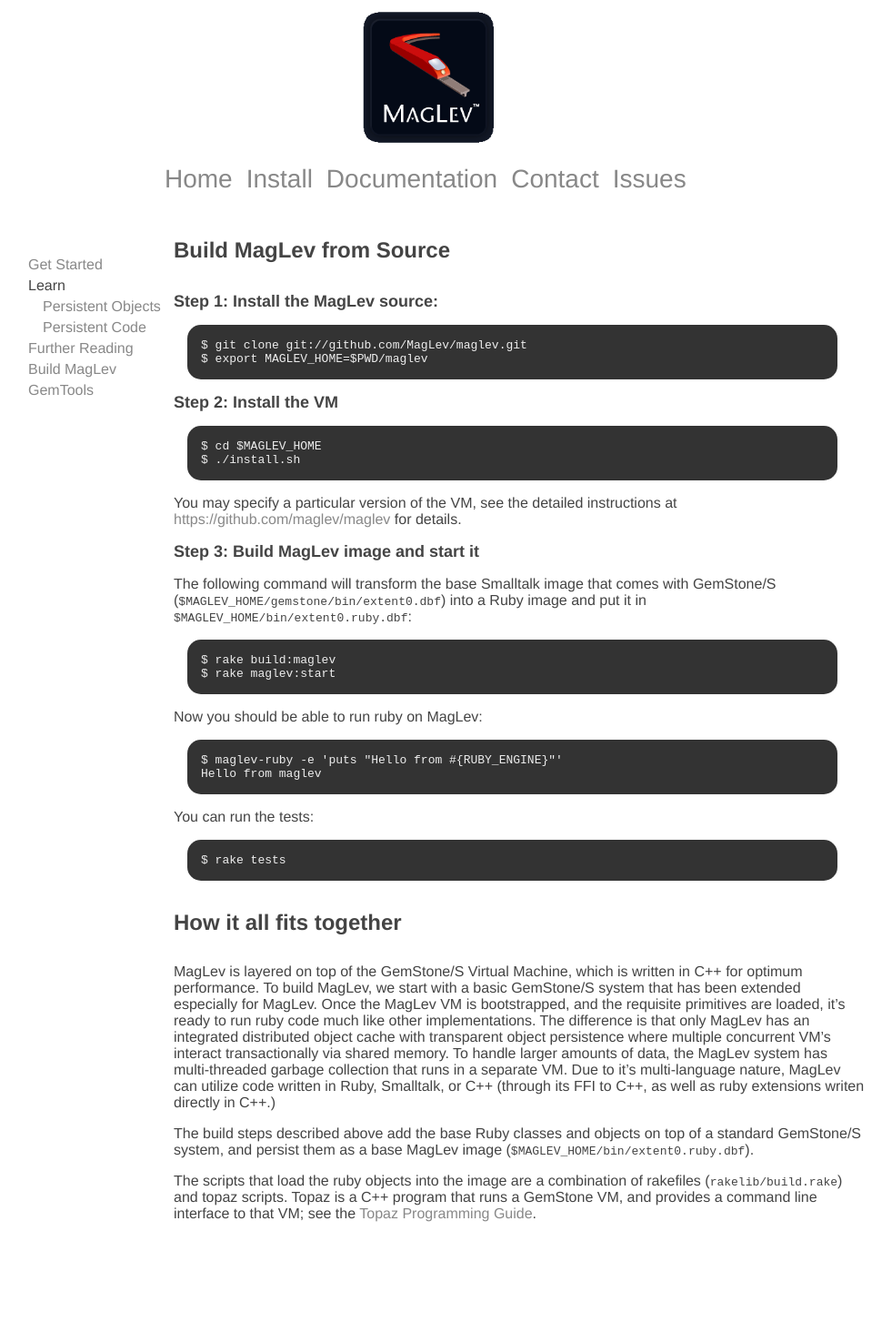
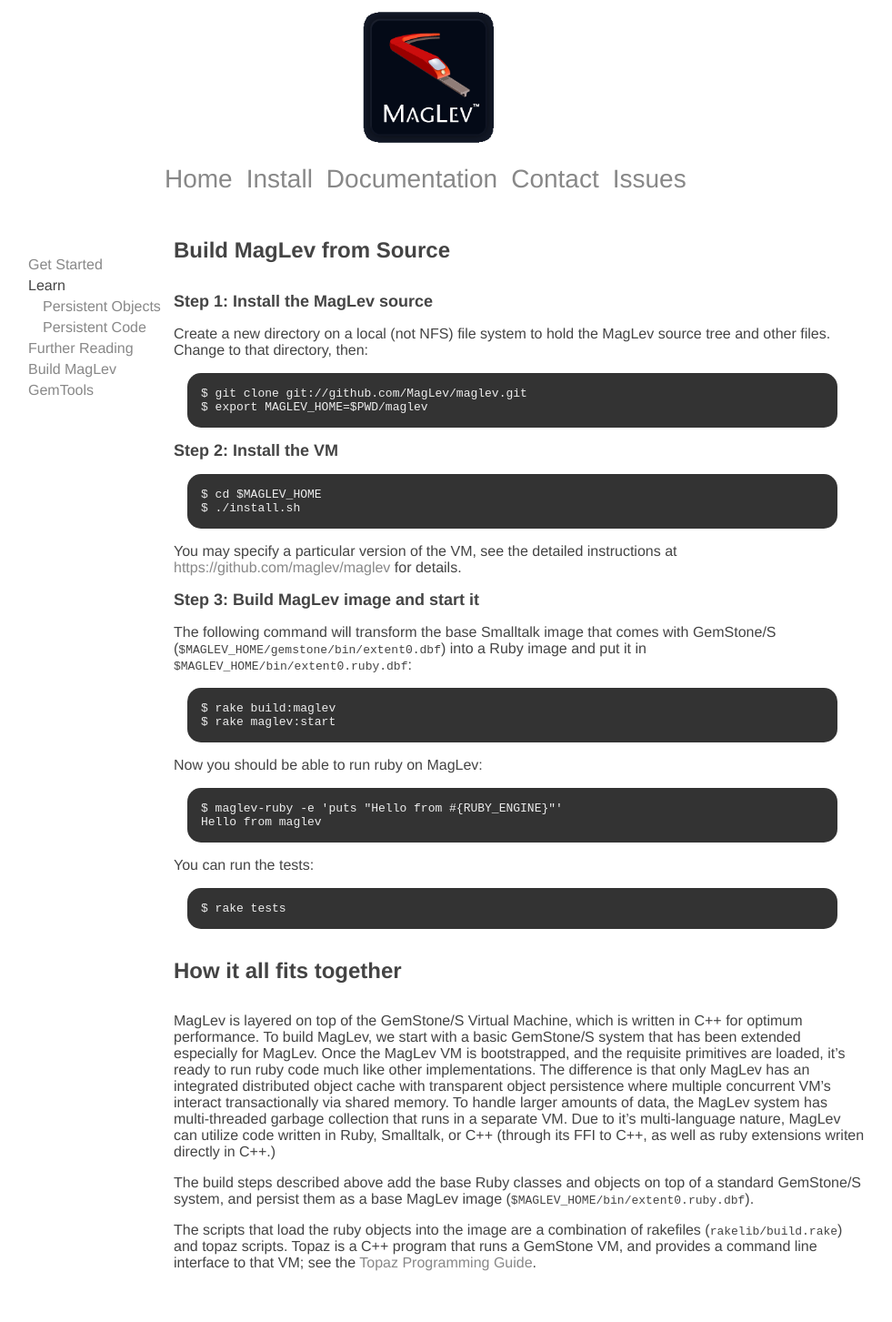
Before and after one commit to MagLev/maglev.github.com, a Jekyll site: the page built from docs/build.markdown, in a window 1280 px wide. Shown: the whole page at 91% size, without its empty margins (19-1000 px from the left). Built offline with Jekyll 4.4.1, drawn with Linux system fonts in a browser that asks for light colours; before the commit the page ends 1399 px from its top, so only the background shows below that.

Commit message:
Added warning to not use NFS mounted file system to hold MagLev

```diff
--- a/docs/build.markdown
+++ b/docs/build.markdown
@@ -4,7 +4,9 @@
 ---
 # Build MagLev from Source
 
-## Step 1: Install the MagLev source:
+## Step 1: Install the MagLev source
+Create a new directory on a local (not NFS) file system to hold the
+MagLev source tree and other files. Change to that directory, then:
 
     $ git clone git://github.com/MagLev/maglev.git
     $ export MAGLEV_HOME=$PWD/maglev
--- a/docs/download.markdown
+++ b/docs/download.markdown
@@ -55,6 +55,9 @@
 This version is best for MagLev contributors and for developers who like to
 live on the bleeding edge or use git tools.
 
+Create a new directory on a local (not NFS) file system to hold the
+MagLev source tree and other files. Change to that directory, then:
+
 1. Clone the MagLev github repository then set `$MAGLEV_HOME` and your `$PATH`
 
        git clone git://github.com/MagLev/maglev.git
```
